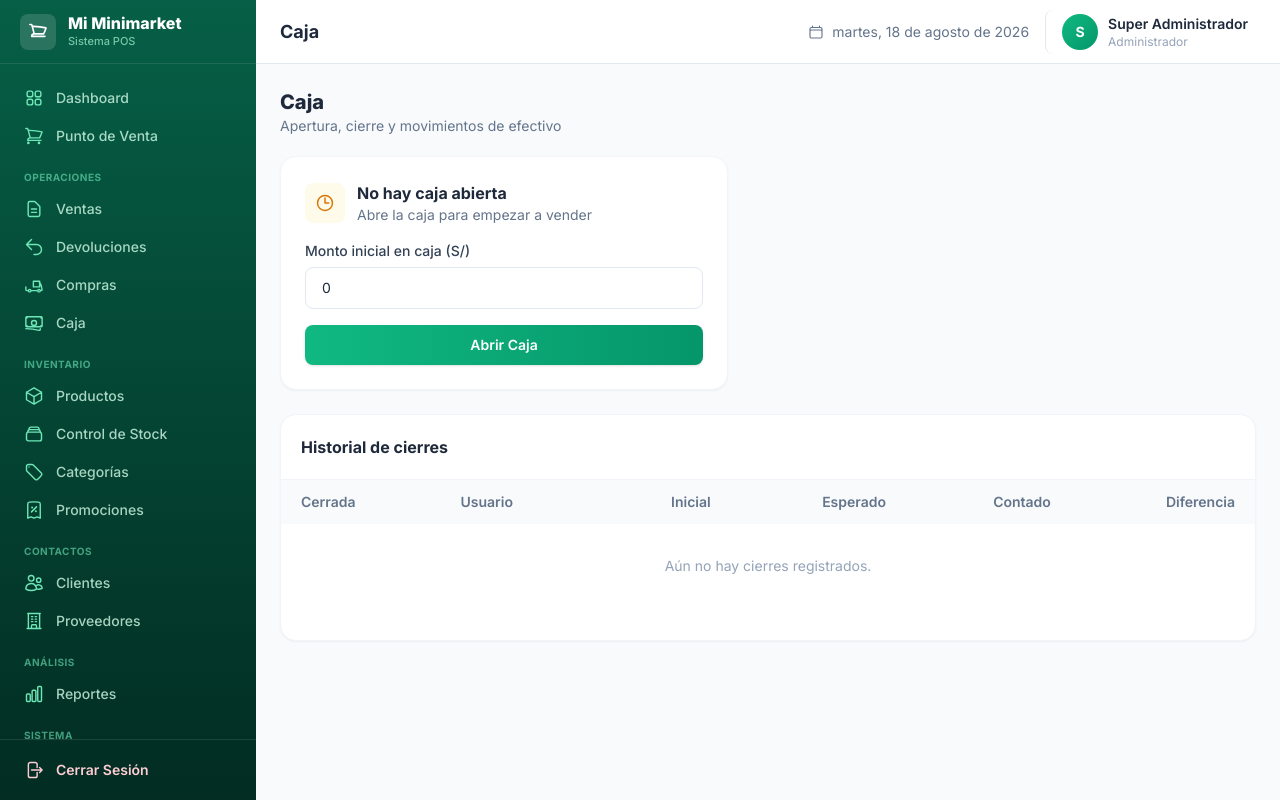
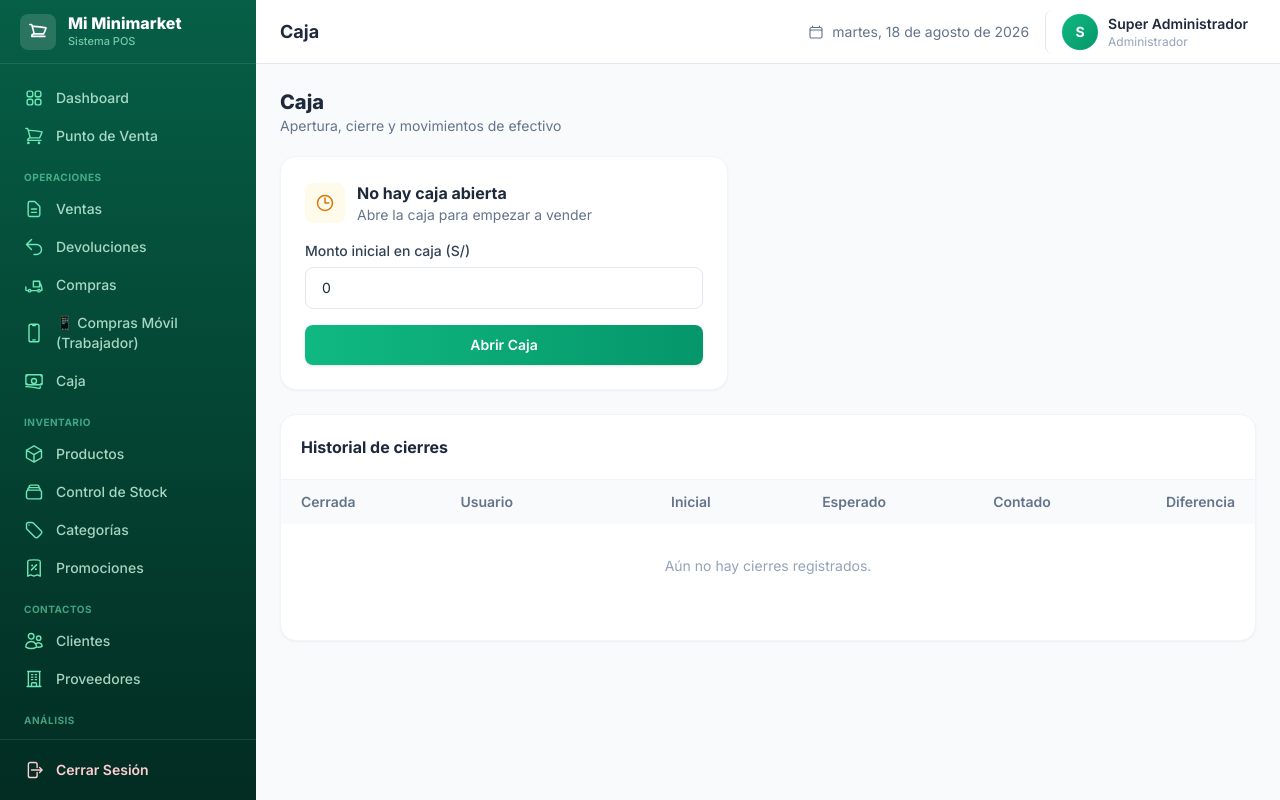
Before and after one commit to jorgelui1987/minimarket, a Laravel app: template resources/views/cash/index.blade.php in a window 1280 px wide. Run offline with Laravel 12, Linux system fonts and the light colour scheme; the template is opened without the code that fills it, so the values that code supplies are empty; a user stored in the database is signed in; data comes from the database, SQL or seed files in the repository; some libraries are stand-ins or nearby versions.

Commit message:
feat: enlace visible a Compras Movil en menu lateral

```diff
--- a/resources/views/layouts/app.blade.php
+++ b/resources/views/layouts/app.blade.php
@@ -39,6 +39,7 @@
             ['label' => 'Ventas', 'route' => 'ventas.index', 'icon' => 'receipt'],
             ['label' => 'Devoluciones', 'route' => 'devoluciones.index', 'icon' => 'return'],
             ['label' => 'Compras', 'route' => 'compras.index', 'icon' => 'truck'],
+            ['label' => '📱 Compras Móvil (Trabajador)', 'route' => 'compras.movil', 'icon' => 'mobile'],
             ['label' => 'Caja', 'route' => 'caja.index', 'icon' => 'cash'],
         ]],
         ['title' => 'Inventario', 'items' => [
@@ -84,6 +85,7 @@
         'database' => 'M20.25 6.375c0 2.278-3.694 4.125-8.25 4.125S3.75 8.653 3.75 6.375m16.5 0c0-2.278-3.694-4.125-8.25-4.125S3.75 4.097 3.75 6.375m16.5 0v11.25c0 2.278-3.694 4.125-8.25 4.125s-8.25-1.847-8.25-4.125V6.375m16.5 0v3.75m-16.5-3.75v3.75m16.5 0v3.75C20.25 16.153 16.556 18 12 18s-8.25-1.847-8.25-4.125v-3.75m16.5 0c0 2.278-3.694 4.125-8.25 4.125s-8.25-1.847-8.25-4.125',
         'layers' => 'M6 6.878V6a2.25 2.25 0 0 1 2.25-2.25h7.5A2.25 2.25 0 0 1 18 6v.878m-12 0c.235-.083.487-.128.75-.128h10.5c.263 0 .515.045.75.128m-12 0A2.25 2.25 0 0 0 4.5 9v.878m13.5-3A2.25 2.25 0 0 1 19.5 9v.878m0 0a2.246 2.246 0 0 0-.75-.128H5.25c-.263 0-.515.045-.75.128m15 0A2.25 2.25 0 0 1 21 12v6a2.25 2.25 0 0 1-2.25 2.25H5.25A2.25 2.25 0 0 1 3 18v-6c0-.98.626-1.813 1.5-2.122',
         'return' => 'M9 15 3 9m0 0 6-6M3 9h12a6 6 0 0 1 0 12h-3',
+        'mobile' => 'M10.5 1.5H8.25A2.25 2.25 0 0 0 6 3.75v16.5a2.25 2.25 0 0 0 2.25 2.25h7.5A2.25 2.25 0 0 0 18 20.25V3.75a2.25 2.25 0 0 0-2.25-2.25H13.5m-3 0V3h3V1.5m-3 0h3m-3 18.75h3',
         'user' => 'M17.982 18.725A7.488 7.488 0 0 0 12 15.75a7.488 7.488 0 0 0-5.982 2.975m11.963 0a9 9 0 1 0-11.963 0m11.963 0A8.966 8.966 0 0 1 12 21a8.966 8.966 0 0 1-5.982-2.275M15 9.75a3 3 0 1 1-6 0 3 3 0 0 1 6 0Z',
     ];
 @endphp
```
